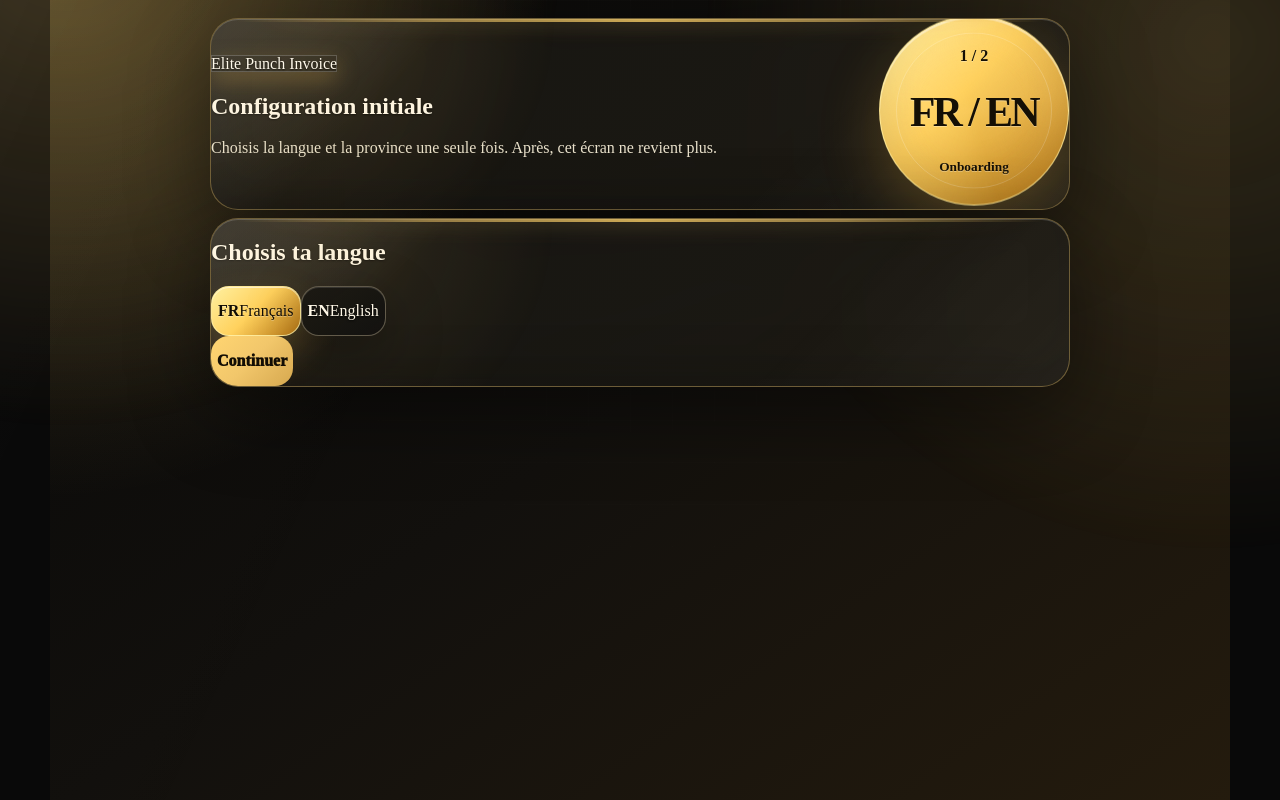
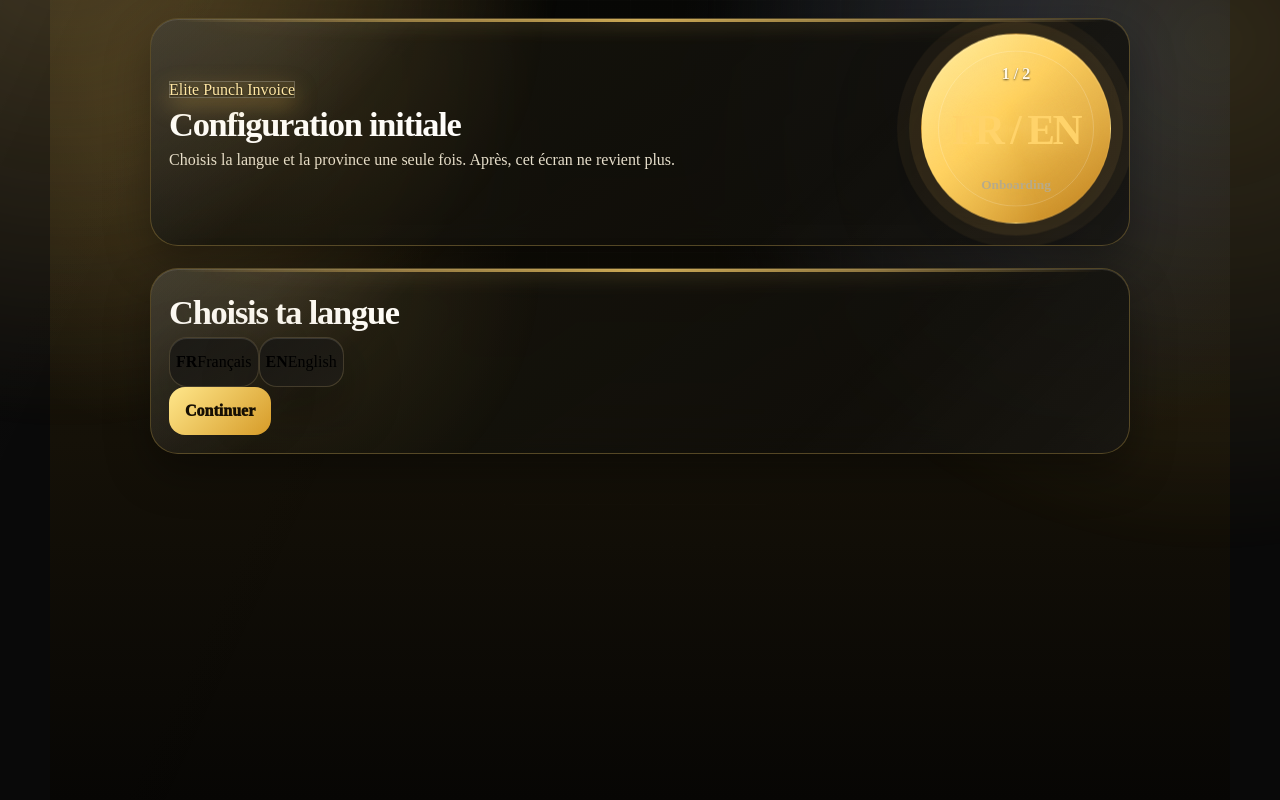
Before and after one commit to bisaillonpatrick1979-dev/Elite-Punch-Invoices, a React (Vite) app: page / in a window 1280 px wide. Built offline with nearby package versions, Linux system fonts and the light colour scheme.

Commit message:
Import unified module layout css

```diff
--- a/src/styles/global.css
+++ b/src/styles/global.css
@@ -1,4 +1,5 @@
 @import "./gcp-look.css";
+@import "./module-layout.css";
 
 * {
   box-sizing: border-box;
@@ -78,136 +79,4 @@ button {
   color: #140f05 !important;
   background:
     linear-gradient(135deg, #fff1a8 0%, #ffd15d 42%, #b87613 100%) !important;
-  border-color: rgba(255, 238, 160, 0.82) !important;
-  box-shadow:
-    0 22px 62px rgba(255, 193, 57, 0.22),
-    inset 0 2px 0 rgba(255, 255, 255, 0.55),
-    inset 0 -24px 38px rgba(80, 42, 0, 0.18) !important;
 }
-
-.app-shell .home-orb-panel .orb-label,
-.app-shell .home-orb-panel strong,
-.app-shell .home-orb-panel small {
-  color: #140f05 !important;
-  opacity: 1 !important;
-  text-shadow: 0 1px 0 rgba(255, 255, 255, 0.32);
-}
-
-.app-shell .home-orb-panel strong {
-  filter: none !important;
-}
-
-.app-shell .punch-money-panel {
-  background:
-    radial-gradient(circle at 18% 0%, rgba(255, 211, 106, 0.18), transparent 38%),
-    linear-gradient(145deg, rgba(12, 10, 7, 0.98), rgba(33, 24, 10, 0.96)) !important;
-}
-
-.app-shell .money-preview,
-.app-shell .punch-money-panel .money-preview {
-  color: #ffe48c !important;
-  text-shadow:
-    0 2px 3px rgba(0, 0, 0, 0.9),
-    0 0 18px rgba(255, 200, 80, 0.34) !important;
-}
-
-.app-shell .punch-money-panel .punch-meter-label,
-.app-shell .punch-time-panel .punch-meter-label,
-.app-shell .time-preview,
-.app-shell .punch-chip,
-.app-shell .mini-stats span {
-  color: color-mix(in srgb, var(--text) 88%, white) !important;
-  opacity: 1 !important;
-}
-
-.app-shell .hero-card p,
-.app-shell .info-card p,
-.app-shell .list-item span,
-.app-shell .stat-card span {
-  color: color-mix(in srgb, var(--text) 70%, var(--muted) 30%) !important;
-  opacity: 1 !important;
-}
-
-.app-shell .stat-card p,
-.app-shell .dashboard-number,
-.app-shell .info-card h2,
-.app-shell .hero-card h2,
-.app-shell .stat-card h3,
-.app-shell .list-item strong {
-  color: var(--text) !important;
-  opacity: 1 !important;
-  text-shadow: 0 1px 2px rgba(0, 0, 0, 0.72);
-}
-
-.app-shell .tab-button {
-  color: color-mix(in srgb, var(--text) 78%, var(--muted) 22%) !important;
-}
-
-.app-shell .tab-button.active {
-  color: var(--text) !important;
-}
-
-/* Onboarding: language and province cards were black-on-black on some browsers. */
-.app-shell .onboarding-choice-card,
-.app-shell .choice-grid,
-.app-shell .province-grid {
-  color: var(--text) !important;
-}
-
-.app-shell .choice-card,
-.app-shell button.choice-card {
-  color: var(--text) !important;
-  background:
-    linear-gradient(145deg, color-mix(in srgb, var(--surface-strong) 92%, #000 8%), color-mix(in srgb, var(--surface) 86%, #000 14%)) !important;
-  border: 1px solid color-mix(in srgb, var(--border) 58%, var(--text) 20%) !important;
-  text-shadow: 0 1px 2px rgba(0, 0, 0, 0.78) !important;
-}
-
-.app-shell .choice-card strong,
-.app-shell .choice-card span,
-.app-shell button.choice-card strong,
-.app-shell button.choice-card span {
-  color: var(--text) !important;
-  opacity: 1 !important;
-  text-shadow: 0 1px 2px rgba(0, 0, 0, 0.82) !important;
-}
-
-.app-shell .choice-card.active,
-.app-shell button.choice-card.active {
-  color: #120d04 !important;
-  background:
-    linear-gradient(135deg, #fff0a0 0%, #ffd15d 48%, #b87613 100%) !important;
-  border-color: rgba(255, 238, 160, 0.9) !important;
-  box-shadow:
-    0 16px 38px rgba(255, 193, 57, 0.22),
-    inset 0 1px 0 rgba(255, 255, 255, 0.55) !important;
-}
-
-.app-shell .choice-card.active strong,
-.app-shell .choice-card.active span,
-.app-shell button.choice-card.active strong,
-.app-shell button.choice-card.active span {
-  color: #120d04 !important;
-  text-shadow: 0 1px 0 rgba(255, 255, 255, 0.35) !important;
-}
-
-.app-shell .onboarding-choice-card .primary-action,
-.app-shell .onboarding-choice-card .secondary-action {
-  color: #120d04 !important;
-  text-shadow: none !important;
-}
-
-.app-shell .onboarding-choice-card .secondary-action {
-  color: var(--text) !important;
-}
-
-@media (max-width: 520px) {
-  .app-shell .theme-picker {
-    min-width: 120px;
-  }
-
-  .app-shell .home-orb-panel strong,
-  .app-shell .money-preview {
-    letter-spacing: -0.06em;
-  }
-}
```
